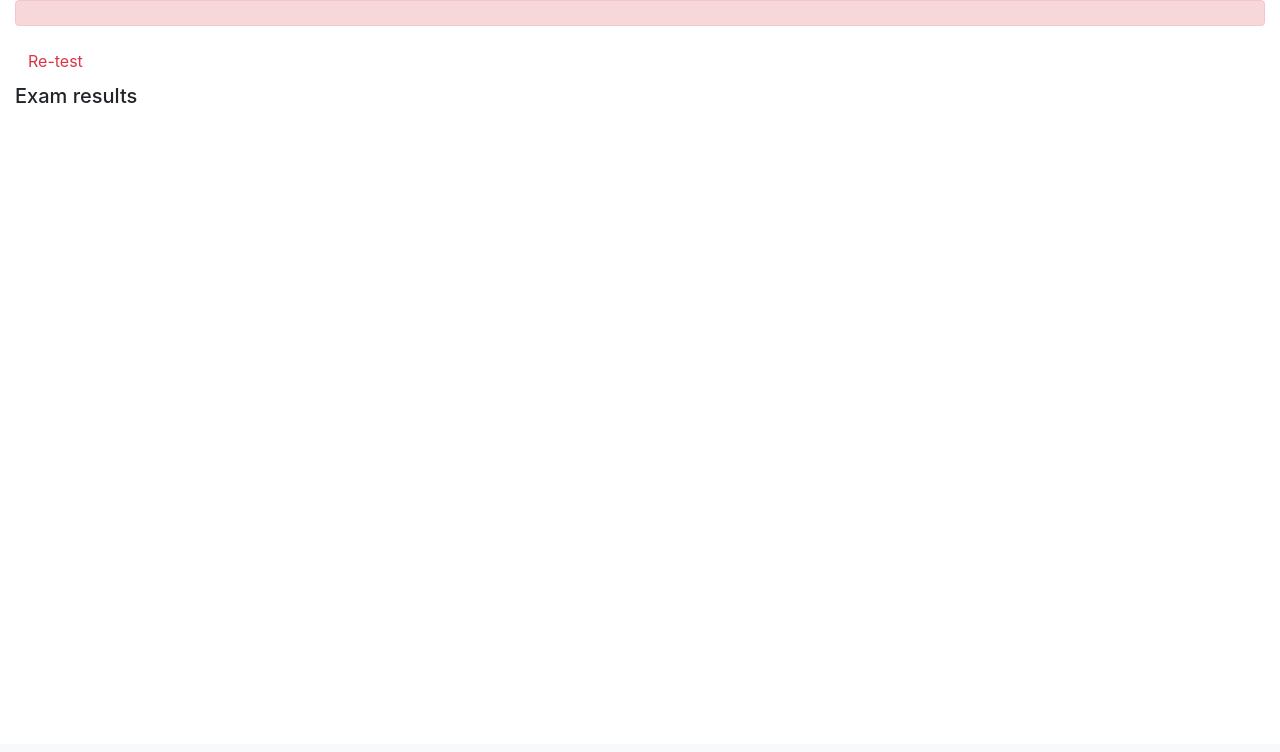
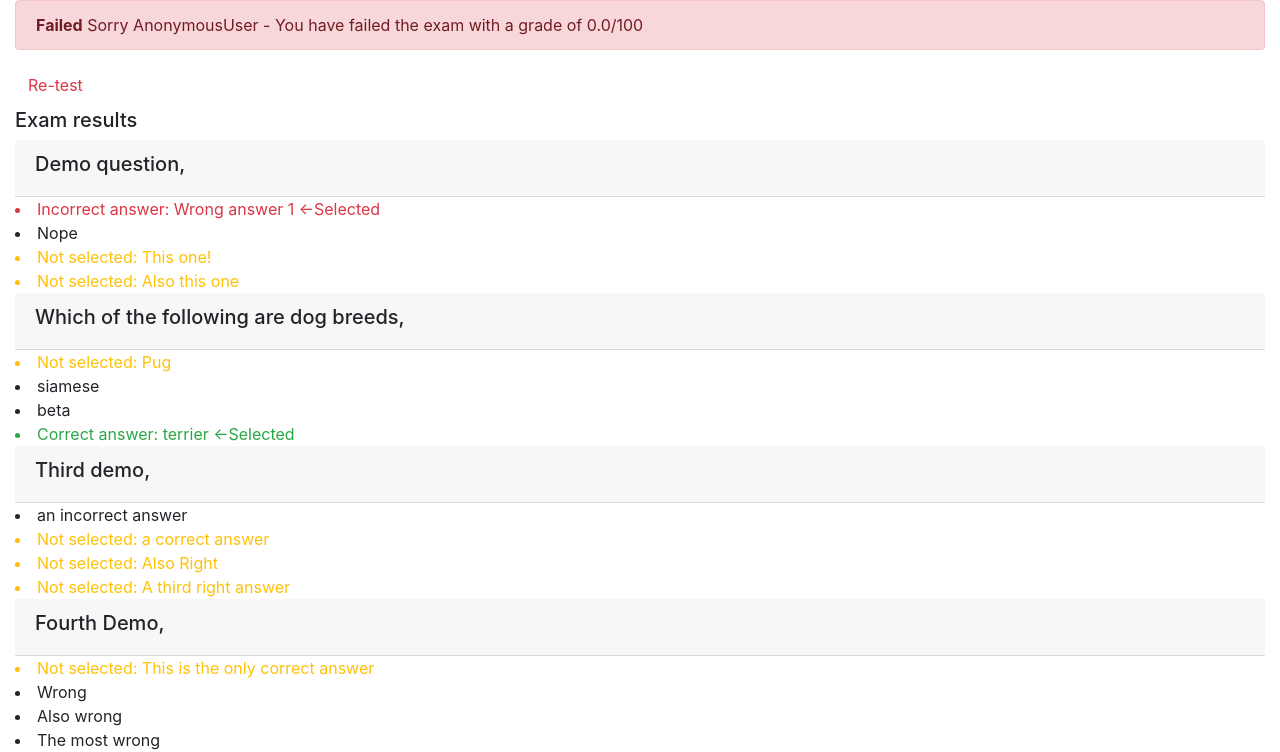
Before and after one commit to RileyJamesPatterson/DjangoIbm, a Django app: page /onlinecourse/course/1/submission/2/result/ in a window 1280 px wide. Shown: the part 56-808 px from the top of the page. Before the commit the page ends 159 px from the top, so only its background shows below. Run offline with Django 3.2, Linux system fonts and the light colour scheme; data comes from the database, SQL or seed files in the repository; both versions use the stored data as it was after the commit; some libraries are stand-ins or nearby versions.

Commit message:
Completed exam result template - site functioning

```diff
--- a/final_template/onlinecourse/admin.py
+++ b/final_template/onlinecourse/admin.py
@@ -9,7 +9,7 @@ class ChoiceInLine(admin.StackedInline):
 
 class QuestionInline(admin.StackedInline):
     model=Question
-    fields=('question_text','course')
+
     extra=10
 
 class LessonInline(admin.StackedInline):
--- a/final_template/onlinecourse/templates/onlinecourse/exam_result_bootstrap.html
+++ b/final_template/onlinecourse/templates/onlinecourse/exam_result_bootstrap.html
@@ -6,7 +6,6 @@
     <link rel="stylesheet" href="https://maxcdn.bootstrapcdn.com/bootstrap/4.5.2/css/bootstrap.min.css">
 </head>
 <body>
-
  <nav class="navbar navbar-light bg-light">
     <div class="container-fluid">
         <div class="navbar-header">
@@ -38,16 +37,45 @@
 <div class="container-fluid">
     {% if grade > 80 %}
     <div class="alert alert-success">
-       <!--HINT Display passed info -->
+       <b>Congratulations {{user}}!</b> You Passed the exam and completed the course with a score of {{grade}}/100
     </div>
         {% else %}
         <div class="alert alert-danger">
-            <!--HINT Display failed info -->
+        <b>Failed</b> Sorry {{user}} - You have failed the exam with a grade of {{grade}}/100
         </div>
         <a class="btn btn-link text-danger" href="{% url 'onlinecourse:course_details' course.id %}">Re-test</a>
         {% endif %}
         <div class="card-columns-vertical mt-1">
         <h5 class="">Exam results</h5>
+            {% for question in course.question_set.all %}
+                <div class="card-header"><h5>{{question.question_text}},</h5></div>
+                {% for answer in question.choice_set.all %}
+
+                    {% if answer in selected_ids and answer.is_correct %}
+                        <li class="text-success">
+                        Correct answer: {{answer.choice_text}}  &lt-Selected
+                        </li>
+
+                    {% elif answer in selected_ids and not answer.is_correct %}
+                        <li class="text-danger">
+                            Incorrect answer: {{answer.choice_text}}  &lt-Selected
+                        </li>
+
+                    {% elif anser not in selected_ids and answer.is_correct %}
+                        <li class="text-warning">
+                            Not selected: {{answer.choice_text}}
+                        </li>
+
+                    {% else %}
+                        <li>
+                        {{answer.choice_text}}
+                        </li>
+
+                    {% endif %}
+                    </li>
+                {% endfor %}
+
+            {% endfor %}
             <!--HINT Display exam results-->
         </div>
     </div>
--- a/final_template/onlinecourse/views.py
+++ b/final_template/onlinecourse/views.py
@@ -154,6 +154,7 @@ def show_exam_result(request,course_id,submission_id):
     context["total_grade"]=total_grade
     context["correct"]=correct
     context["grade"]=(correct/total_grade*100) if total_grade != 0 else 0
+    print((correct/total_grade*100) if total_grade != 0 else 0)
 
     return render(request, 'onlinecourse/exam_result_bootstrap.html', context)
 # <HINT> Create an exam result view to check if learner passed exam and show their question results and result for each question,
```
Also changed, not shown: final_template/db.sqlite3.
